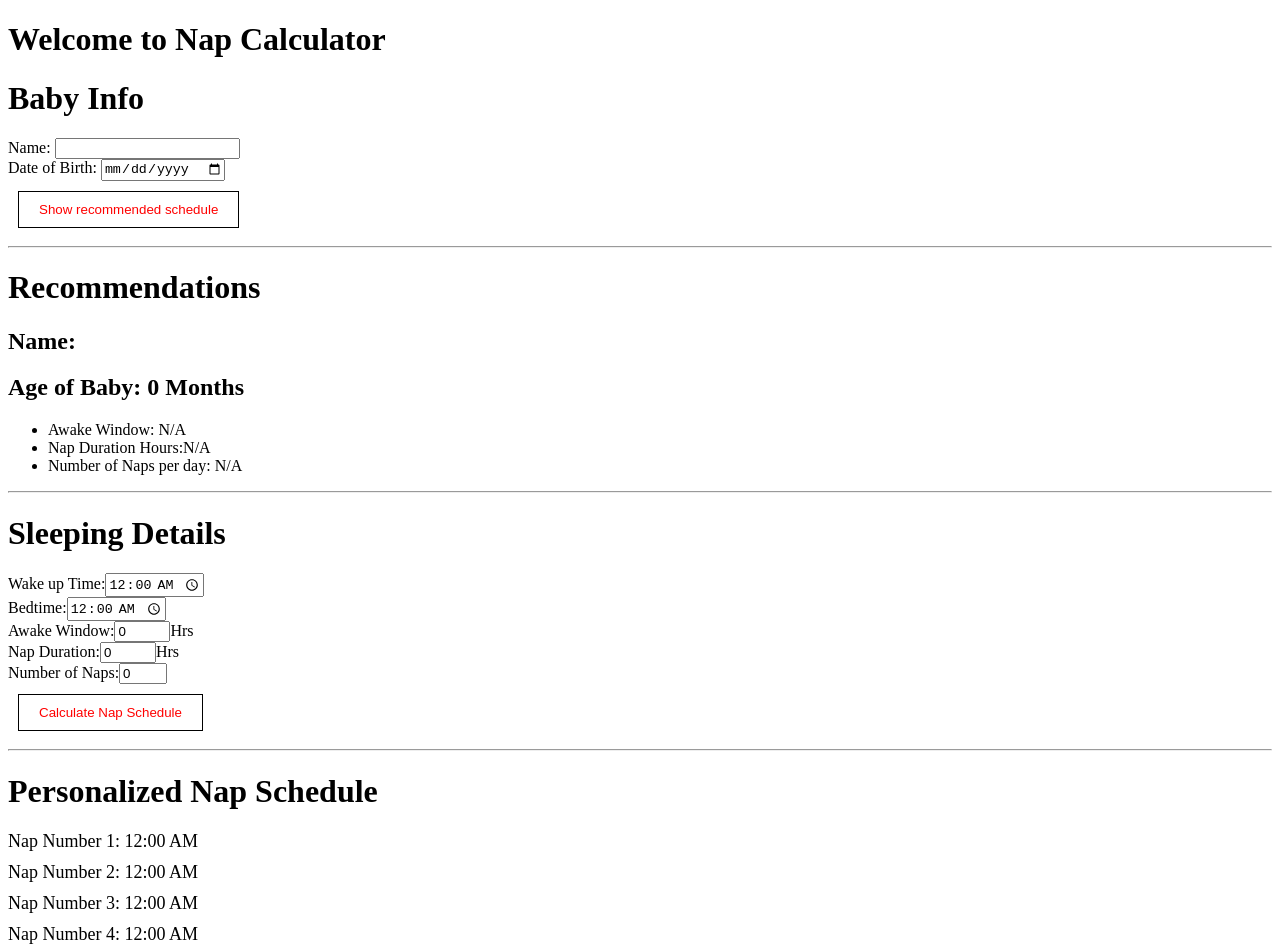
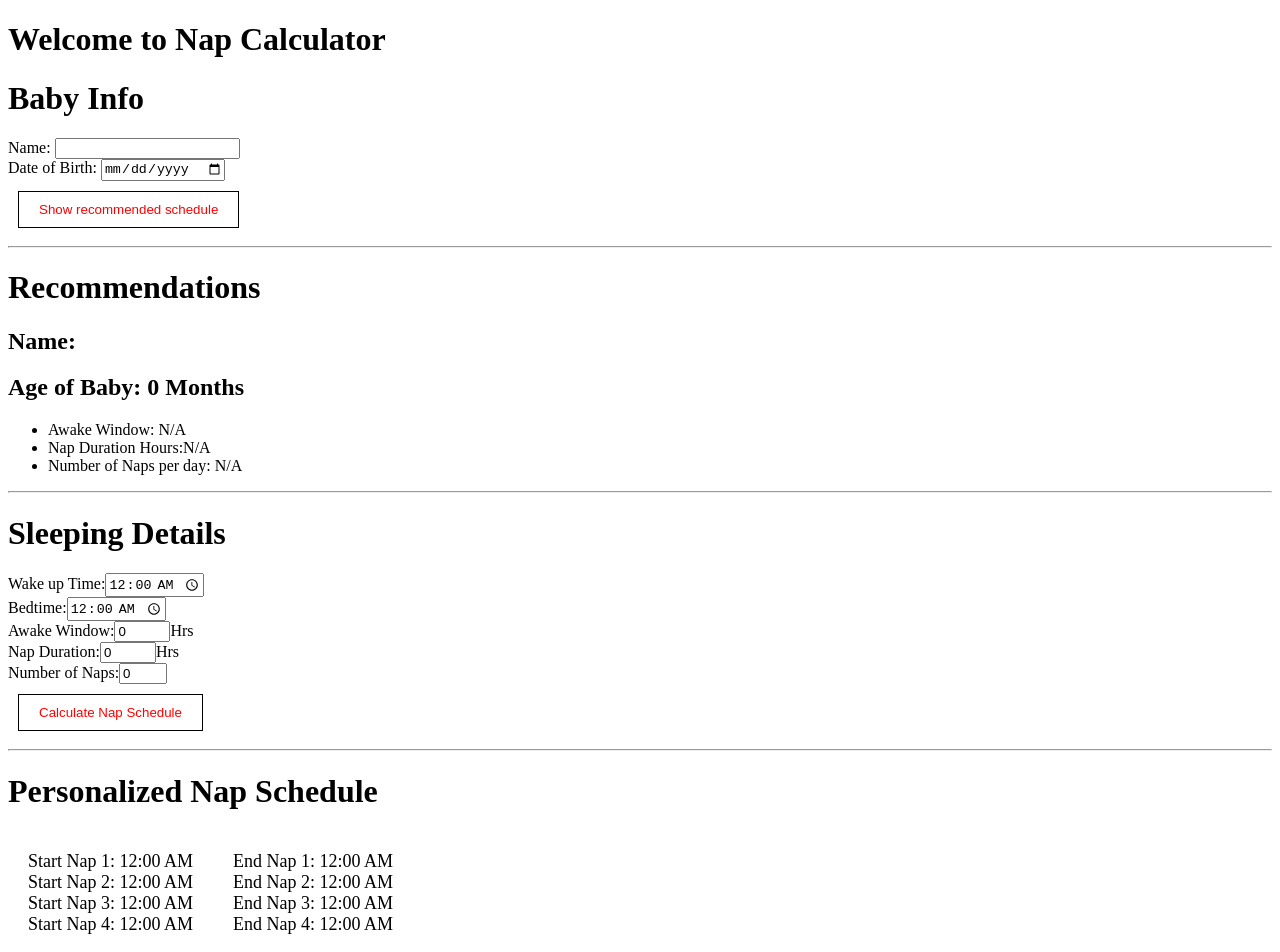
Before and after one commit to hannaohandrews/parent_math, a React (Vite) app: page / in a window 1280 px wide. Shown: the top 952 px of the page. Built offline with nearby package versions, Linux system fonts and the light colour scheme.

Commit message:
added a summary to the personalized nap schedule

```diff
--- a/src/App.jsx
+++ b/src/App.jsx
@@ -9,6 +9,13 @@ function App() {
 	const [name, setName] = useState("");
 
 	const [napTimes, setNapTimes] = useState([
+		"00:00",
+		"00:00",
+		"00:00",
+		"00:00",
+	]);
+
+	const [endOfNapTimes, setEndOfNapTimes] = useState([
 		"00:00",
 		"00:00",
 		"00:00",
@@ -29,13 +36,25 @@ function App() {
 		setBedTime(bedTime);
 	};
 
+	const updateEndOfNapTimes = (endOfNapTimesArray) => {
+		setEndOfNapTimes(endOfNapTimesArray);
+	};
+
 	return (
 		<>
 			<h1>Welcome to Nap Calculator</h1>
 			<BabyInfo onUpdate={updateBabyAge} />
 			<Recommendations ageInMonths={ageInMonths} name={name} />
-			<BabySchedule onCalculate={updateNaps} onBedTimeChange={updateBedTime} />
-			<PersonalNapSchedule napTimes={napTimes} bedTime={bedTime} />
+			<BabySchedule
+				onCalculateNap={updateNaps}
+				onCalculateEndOfNap={updateEndOfNapTimes}
+				onBedTimeChange={updateBedTime}
+			/>
+			<PersonalNapSchedule
+				napTimes={napTimes}
+				bedTime={bedTime}
+				endOfNapTimes={endOfNapTimes}
+			/>
 		</>
 	);
 }
--- a/src/components/BabySchedule.jsx
+++ b/src/components/BabySchedule.jsx
@@ -18,7 +18,11 @@ const Button = styled.button`
 	}
 `;
 
-export default function BabySchedule({ onCalculate, onBedTimeChange }) {
+export default function BabySchedule({
+	onCalculateNap,
+	onCalculateEndOfNap,
+	onBedTimeChange,
+}) {
 	const [wakeUpTime, setWakeUpTime] = useState("00:00");
 	const [localBedTime, setlocalBedTime] = useState("00:00");
 
@@ -27,6 +31,7 @@ export default function BabySchedule({ onCalculate, onBedTimeChange }) {
 	const [numberOfNaps, setNumberOfNaps] = useState(0);
 
 	const [napTimes, setNapTimes] = useState([]);
+	const [napEndTimes, setNapEndTimes] = useState([]);
 
 	const calculateNap = (startTime, awakeWindow, napDuration) => {
 		const [hours, minutes] = startTime.split(":");
@@ -59,30 +64,49 @@ export default function BabySchedule({ onCalculate, onBedTimeChange }) {
 		return napTime.format("HH:mm ");
 	};
 
+	const calculateEndOfNap = (napTime, napDuration) => {
+		const [hours, minutes] = napTime.split(":");
+		const startTimeParsed = dayjs()
+			.hour(parseInt(hours, 10))
+			.minute(parseInt(minutes, 10))
+			.second(0);
+
+		const napDurationInHours = dayjs.duration(napDuration, "hours");
+
+		const endOfNapTime = startTimeParsed.add(napDurationInHours);
+
+		return endOfNapTime.format("HH:mm ");
+	};
+
 	const handleCalculate = (e) => {
 		e.preventDefault();
 
 		let lastNapTime = wakeUpTime;
 		const calculatedNapTimes = [];
+		const calculatedEndOfNapTimes = [];
 
 		for (let i = 0; i < numberOfNaps; i++) {
 			let napTime;
+			let endOfNapTime;
 			if (i === 0) {
 				napTime = calculateFirstNap(lastNapTime, awakeWindow);
-				console.log(napTime, "firstNap");
+				endOfNapTime = calculateEndOfNap(napTime, napDuration);
 			} else {
 				napTime = calculateNap(lastNapTime, awakeWindow, napDuration);
+				endOfNapTime = calculateEndOfNap(napTime, napDuration);
 			}
 
-			const napTimeFormat = napTime;
-
-			calculatedNapTimes.push(napTimeFormat);
+			calculatedEndOfNapTimes.push(endOfNapTime);
+			calculatedNapTimes.push(napTime);
 
 			lastNapTime = napTime; // Update the last nap time for the next iteration
 		}
 
+		setNapEndTimes(calculatedEndOfNapTimes);
+		onCalculateEndOfNap(calculatedEndOfNapTimes);
+
 		setNapTimes(calculatedNapTimes);
-		onCalculate(calculatedNapTimes);
+		onCalculateNap(calculatedNapTimes);
 	};
 
 	const handleBedTimeChange = (e) => {
@@ -163,6 +187,7 @@ export default function BabySchedule({ onCalculate, onBedTimeChange }) {
 }
 
 BabySchedule.propTypes = {
-	onCalculate: PropTypes.func.isRequired,
+	onCalculateNap: PropTypes.func.isRequired,
+	onCalculateEndOfNap: PropTypes.func.isRequired,
 	onBedTimeChange: PropTypes.func.isRequired,
 };
--- a/src/components/PersonalNapSchedule.jsx
+++ b/src/components/PersonalNapSchedule.jsx
@@ -4,14 +4,20 @@ import dayjs from "dayjs";
 
 const NapContainer = styled.div`
 	margin-top: 20px;
+	display: flex;
+	flex-direction: row;
 `;
 
 const NapItem = styled.div`
 	font-size: 18px;
-	margin: 10px 0;
+	margin: 20px;
 `;
 
-export default function PersonalNapSchedule({ napTimes, bedTime }) {
+export default function PersonalNapSchedule({
+	napTimes,
+	bedTime,
+	endOfNapTimes,
+}) {
 	// bedTime
 	const [hours, minutes] = bedTime.split(":");
 	const bedTimeParsed = dayjs()
@@ -30,8 +36,18 @@ export default function PersonalNapSchedule({ napTimes, bedTime }) {
 		return napTimeParsed.format("h:mm A");
 	});
 
-	//lastNap
-	const lastNap = napTimes[napTimes.length - 1];
+	const newEndOfNapTimes = endOfNapTimes.map((endOfNapTime) => {
+		const [endNapTimeHours, endNapTimeMinutes] = endOfNapTime.split(":");
+
+		const endNapTimeParsed = dayjs()
+			.hour(parseInt(endNapTimeHours, 10))
+			.minute(parseInt(endNapTimeMinutes, 10));
+
+		return endNapTimeParsed.format("h:mm A");
+	});
+
+	//lastNapEnding
+	const lastNap = endOfNapTimes[endOfNapTimes.length - 1];
 	const [lastNapHours, lastNapMinutes] = lastNap.split(":");
 
 	const lastNapParsed = dayjs()
@@ -43,25 +59,42 @@ export default function PersonalNapSchedule({ napTimes, bedTime }) {
 	const timeDifferenceInHours = Math.floor(timeDifferenceDuration.asHours());
 
 	return (
-		<NapContainer>
+		<>
 			<h1>Personalized Nap Schedule</h1>
-			{newNapTimes.map((napTime, index) => (
-				<NapItem key={index}>
-					Nap Number {index + 1}: {napTime}
+			<NapContainer>
+				<NapItem>
+					{newNapTimes.map((napTime, index) => (
+						<div key={index}>
+							Start Nap {index + 1}: {napTime}
+						</div>
+					))}
 				</NapItem>
-			))}
-			<h3>Bedtime: {bedTimeLocal}</h3>
+
+				<NapItem>
+					{newEndOfNapTimes.map((napTime, index) => (
+						<div key={index}>
+							End Nap {index + 1}: {napTime}
+						</div>
+					))}
+				</NapItem>
+			</NapContainer>
+
+			<h2>Summary</h2>
+
 			<div>
+				<p>Total Nap Time: {newNapTimes.length}</p>
+				<p>Bedtime: {bedTimeLocal}</p>
 				<p>
-					Time difference between last nap and bedtime:{" "}
+					Time difference between end of last nap and bedtime:{" "}
 					{timeDifferenceInHours < 0 ? 0 : timeDifferenceInHours} hrs
 				</p>
 			</div>
-		</NapContainer>
+		</>
 	);
 }
 
 PersonalNapSchedule.propTypes = {
 	napTimes: PropTypes.arrayOf(PropTypes.string).isRequired,
 	bedTime: PropTypes.string.isRequired,
+	endOfNapTimes: PropTypes.arrayOf(PropTypes.string).isRequired,
 };
```
